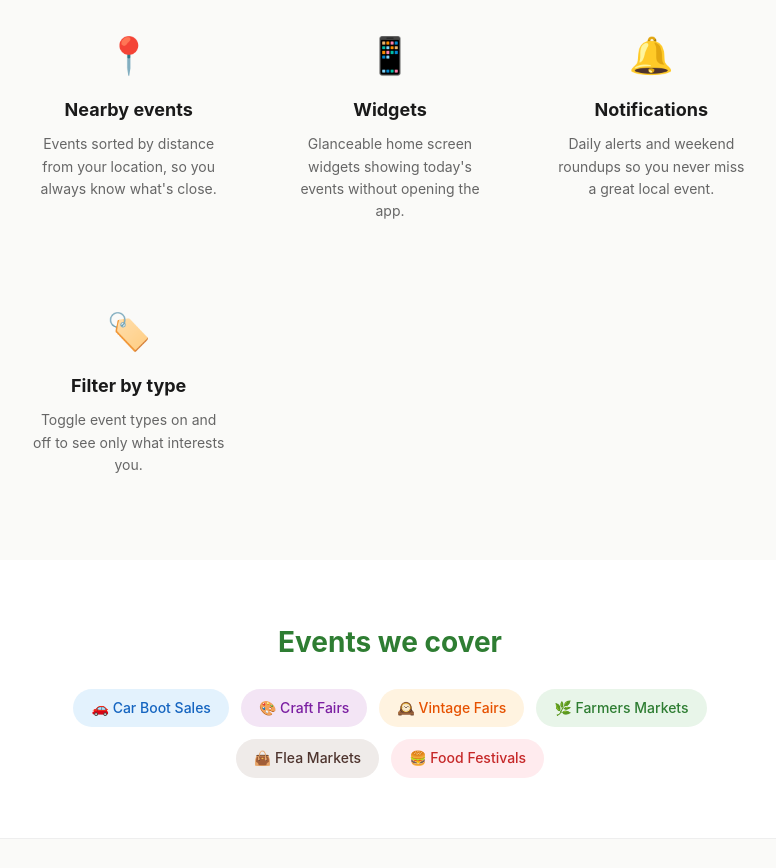
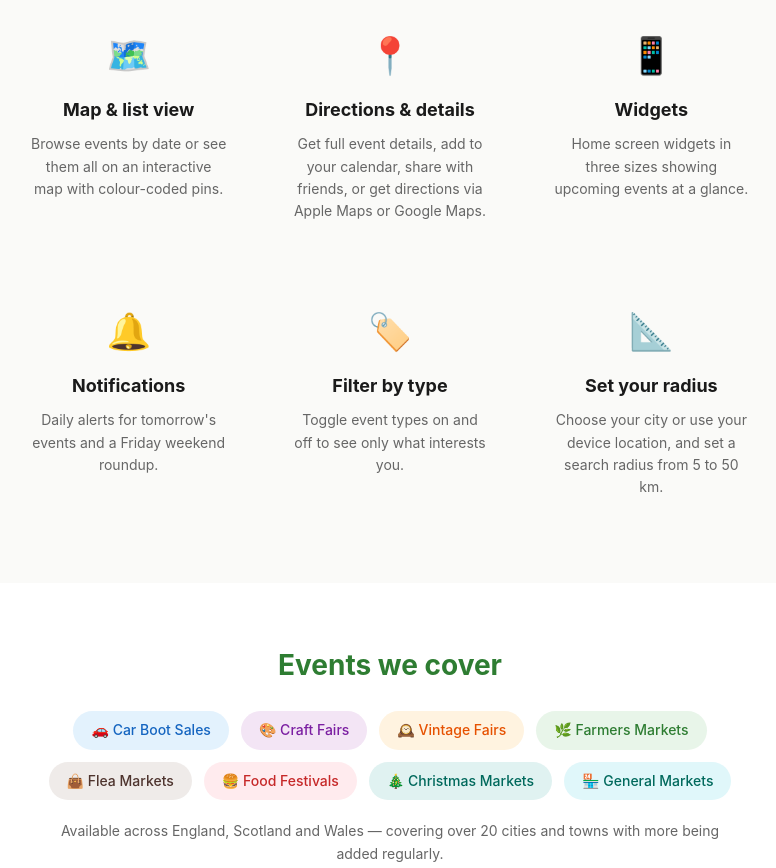
Before and after one commit to lilii4k/canopy-landing-page, a plain HTML site: page index.html in a window 1280 px wide. Shown: the part 712-1580 px from the top of the page, without its empty margins (250-1026 px from the left). Drawn offline with Linux system fonts and the light colour scheme.

Commit message:
Update landing page and privacy policy for App Store submission
- Add map view, directions, calendar and sharing to features
- Add Christmas Markets and General Markets to event types
- Add coverage line (England, Scotland and Wales)
- Update widget description to mention three sizes
- Add device permissions section to privacy policy (calendar write-only)
- Update effective date to 24 March 2026

Co-Authored-By: Claude Opus 4.6 (1M context) <noreply@anthropic.com>

```diff
--- a/index.html
+++ b/index.html
@@ -135,6 +135,8 @@
         .badge-farmers { background: #e8f5e9; color: #2e7d32; }
         .badge-flea { background: #efebe9; color: #4e342e; }
         .badge-food { background: #ffebee; color: #c62828; }
+        .badge-christmas { background: #e0f2f1; color: #00695c; }
+        .badge-general { background: #e0f7fa; color: #00695c; }
 
         footer {
             text-align: center;
@@ -180,24 +182,34 @@
         <h2>What you get</h2>
         <div class="feature-grid">
             <div class="feature">
+                <div class="feature-icon">🗺️</div>
+                <h3>Map &amp; list view</h3>
+                <p>Browse events by date or see them all on an interactive map with colour-coded pins.</p>
+            </div>
+            <div class="feature">
                 <div class="feature-icon">📍</div>
-                <h3>Nearby events</h3>
-                <p>Events sorted by distance from your location, so you always know what's close.</p>
+                <h3>Directions &amp; details</h3>
+                <p>Get full event details, add to your calendar, share with friends, or get directions via Apple Maps or Google Maps.</p>
             </div>
             <div class="feature">
                 <div class="feature-icon">📱</div>
                 <h3>Widgets</h3>
-                <p>Glanceable home screen widgets showing today's events without opening the app.</p>
+                <p>Home screen widgets in three sizes showing upcoming events at a glance.</p>
             </div>
             <div class="feature">
                 <div class="feature-icon">🔔</div>
                 <h3>Notifications</h3>
-                <p>Daily alerts and weekend roundups so you never miss a great local event.</p>
+                <p>Daily alerts for tomorrow's events and a Friday weekend roundup.</p>
             </div>
             <div class="feature">
                 <div class="feature-icon">🏷️</div>
                 <h3>Filter by type</h3>
                 <p>Toggle event types on and off to see only what interests you.</p>
+            </div>
+            <div class="feature">
+                <div class="feature-icon">📐</div>
+                <h3>Set your radius</h3>
+                <p>Choose your city or use your device location, and set a search radius from 5 to 50 km.</p>
             </div>
         </div>
     </section>
@@ -212,7 +224,10 @@
                 <span class="badge badge-farmers">🌿 Farmers Markets</span>
                 <span class="badge badge-flea">👜 Flea Markets</span>
                 <span class="badge badge-food">🍔 Food Festivals</span>
+                <span class="badge badge-christmas">🎄 Christmas Markets</span>
+                <span class="badge badge-general">🏪 General Markets</span>
             </div>
+            <p style="margin-top: 20px; font-size: 14px; color: #666;">Available across England, Scotland and Wales — covering over 20 cities and towns with more being added regularly.</p>
         </div>
     </section>
 
```
Also changed, not shown: privacy.html (+12 -4 lines).
